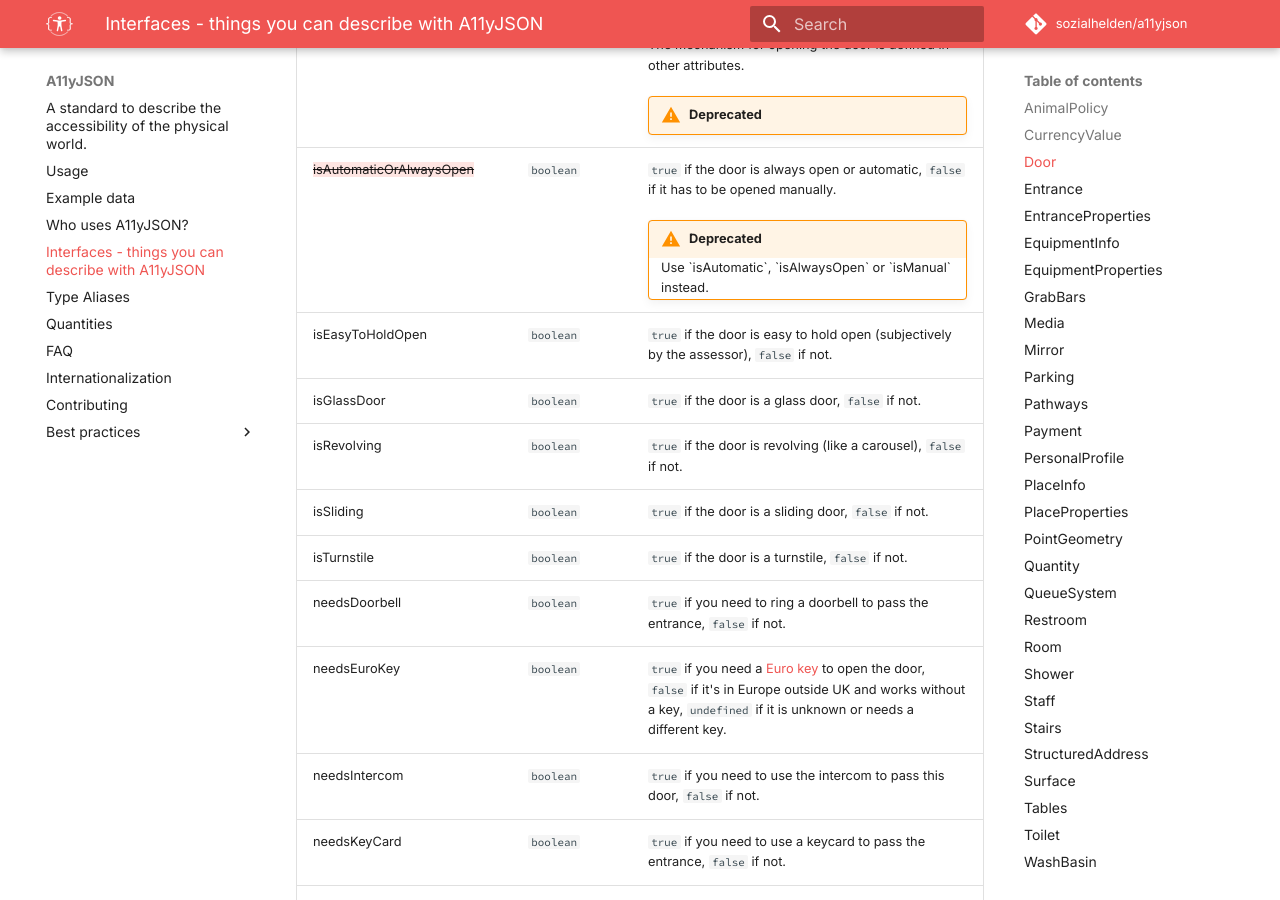
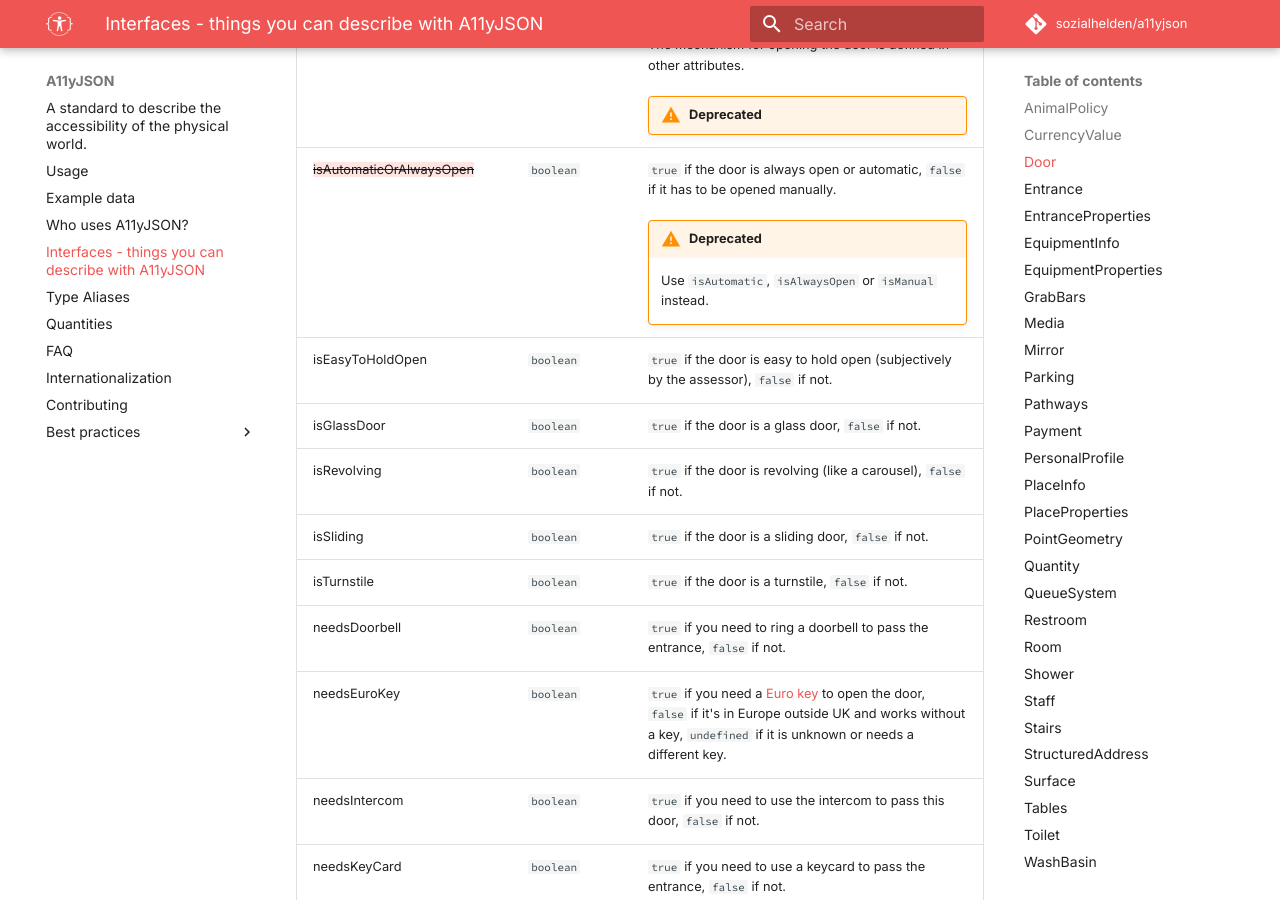
Before and after one commit to sozialhelden/a11yjson, an MkDocs documentation site: the page built from docs/3-interfaces.md, in a window 1280 px wide and 900 px high, scrolled down 4952 px. Built offline with MkDocs 1.6.1 and Material for MkDocs 9.7.7, drawn with Linux system fonts in a browser that asks for light colours; comment, search, counter and statistics services are not loaded; some of the changed text lies outside the part shown.

Commit message:
Rebuild docs

```diff
--- a/docs/3-interfaces.md
+++ b/docs/3-interfaces.md
@@ -77,8 +77,6 @@ dogs without muzzles are explicitly allowed.</p>
 <div class="admonition warning">
   <p class="admonition-title">Deprecated</p>
 
-
-
 </div>
   </td></tr><tr><td>amount</td><td><code>number</code></td><td><p>The amount of money.</p>
 </td></tr><tr><td>currency</td><td><code>string</code></td><td><p>The currency in which the amount is specified, as three-letter acronym.</p>
@@ -110,18 +108,13 @@ defined in other attributes.</p>
 <div class="admonition warning">
   <p class="admonition-title">Deprecated</p>
 
-
-
-
 </div>
   </td></tr><tr><td>{--isAutomaticOrAlwaysOpen--}</td><td><code>boolean</code></td><td><p><code>true</code> if the door is always open or automatic, <code>false</code> if it has to be opened manually.</p>
 
 
 <div class="admonition warning">
   <p class="admonition-title">Deprecated</p>
-
-  Use `isAutomatic`, `isAlwaysOpen` or `isManual` instead.
-
+  <p>Use <code>isAutomatic</code>, <code>isAlwaysOpen</code> or <code>isManual</code> instead.</p>
 
 </div>
   </td></tr><tr><td>isEasyToHoldOpen</td><td><code>boolean</code></td><td><p><code>true</code> if the door is easy to hold open (subjectively by the assessor), <code>false</code> if not.</p>
@@ -197,16 +190,12 @@ sitemap. Can contain attributes that are realtime updated to indicate operationa
 <div class="admonition warning">
   <p class="admonition-title">Deprecated</p>
 
-
-
 </div>
   </td></tr><tr><td>accessModeSufficient</td><td><code>string</code>[]</td><td><p>Access mode combinations that allow understanding and using the equipment.</p>
 
 
 <div class="admonition warning">
   <p class="admonition-title">Deprecated</p>
-
-
 
 </div>
   </td></tr><tr><td>accessibilityControl</td><td><code>string</code>[]</td><td><p>The accessibility controls that allow controlling this equipment.</p>
@@ -215,16 +204,12 @@ sitemap. Can contain attributes that are realtime updated to indicate operationa
 <div class="admonition warning">
   <p class="admonition-title">Deprecated</p>
 
-
-
 </div>
   </td></tr><tr><td>accessibilityFeature</td><td><code>string</code>[]</td><td><p>Indicates the access mode combinations that allow understanding and using the equipment.</p>
 
 
 <div class="admonition warning">
   <p class="admonition-title">Deprecated</p>
-
-
 
 </div>
   </td></tr><tr><td>accessibilityHazard</td><td><code>string</code>[]</td><td><p>Indicates the access mode combinations that allow understanding and using the equipment.</p>
@@ -233,16 +218,12 @@ sitemap. Can contain attributes that are realtime updated to indicate operationa
 <div class="admonition warning">
   <p class="admonition-title">Deprecated</p>
 
-
-
 </div>
   </td></tr><tr><td>alternativeRouteInstructions</td><td><a href="../i18n">LocalizedString</a></td><td><p>Short alternative routing instructions for travelers when they cannot use this facility.</p>
 
 
 <div class="admonition warning">
   <p class="admonition-title">Deprecated</p>
-
-
 
 </div>
   </td></tr><tr><td>cabinLength</td><td><a href="#Length">Length</a></td><td><p>Length / depth of the cabin when facing the equipment’s entrance, or <code>undefined</code> if the
@@ -257,8 +238,6 @@ screen readers or voice assistants.</p>
 
 <div class="admonition warning">
   <p class="admonition-title">Deprecated</p>
-
-
 
 </div>
   </td></tr><tr><td>disruptionSourceImportId</td><td><code>string</code></td><td><p>Data source ID of a secondary source used for realtime status info on accessibility.cloud</p>
@@ -313,8 +292,6 @@ it’s a good idea to use the operator facility management system ID here.</p>
 <div class="admonition warning">
   <p class="admonition-title">Deprecated</p>
 
-
-
 </div>
   </td></tr><tr><td>placeInfoId</td><td><code>string</code></td><td><p>Place info ID that this equipment belongs to (accessibility.cloud ID)</p>
 </td></tr><tr><td>placeSourceId</td><td><code>string</code></td><td><p>ID of the place data source that this equipment belongs to (accessibility.cloud ID)</p>
@@ -357,16 +334,12 @@ a cinema.
 <div class="admonition warning">
   <p class="admonition-title">Deprecated</p>
 
-
-
 </div>
   </td></tr><tr><td>accessModeSufficient</td><td><code>string</code>[]</td><td><p>Access mode combinations that allow understanding and using the equipment.</p>
 
 
 <div class="admonition warning">
   <p class="admonition-title">Deprecated</p>
-
-
 
 </div>
   </td></tr><tr><td>accessibilityControl</td><td><code>string</code>[]</td><td><p>The accessibility controls that allow controlling this equipment.</p>
@@ -375,8 +348,6 @@ a cinema.
 <div class="admonition warning">
   <p class="admonition-title">Deprecated</p>
 
-
-
 </div>
   </td></tr><tr><td>accessibilityFeature</td><td><code>string</code>[]</td><td><p>Indicates the access mode combinations that allow understanding and using the equipment.</p>
 
@@ -384,16 +355,12 @@ a cinema.
 <div class="admonition warning">
   <p class="admonition-title">Deprecated</p>
 
-
-
 </div>
   </td></tr><tr><td>accessibilityHazard</td><td><code>string</code>[]</td><td><p>Indicates the access mode combinations that allow understanding and using the equipment.</p>
 
 
 <div class="admonition warning">
   <p class="admonition-title">Deprecated</p>
-
-
 
 </div>
   </td></tr><tr><td>hasAudioDescription</td><td><code>boolean</code></td><td><p>Is the media unit provided with audio description?</p>
@@ -499,8 +466,6 @@ missing property indicates unknown.</p>
 <div class="admonition warning">
   <p class="admonition-title">Deprecated</p>
 
-
-
 </div>
   </td></tr><tr><td>description</td><td><a href="../i18n">LocalizedString</a></td><td><p>Text description containing helpful information for people with disabilities.</p>
 </td></tr><tr><td>editPageUrl</td><td><code>string</code></td><td><p>URL of the original data source’s website on a subpage that allows to edit the original data.</p>
@@ -754,8 +719,6 @@ unknown.</p>
 <div class="admonition warning">
   <p class="admonition-title">Deprecated</p>
 
-
-
 </div>
   </td></tr><tr><td>width</td><td><a href="#Length">Length</a></td><td><p>Width constraint of the parking lots.</p>
 </td></tr></table>
```
Also changed, not shown: other parts of docs/3-interfaces.md (+4 -4 lines).
